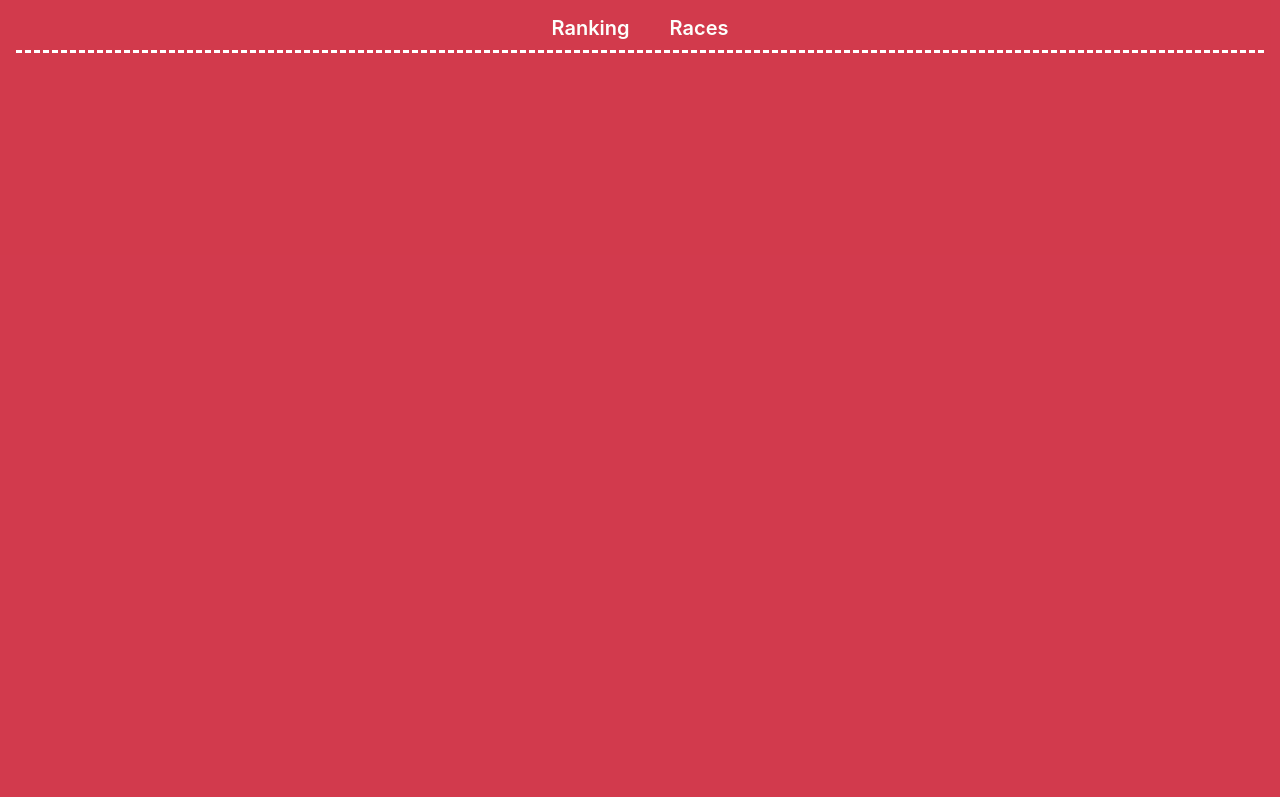
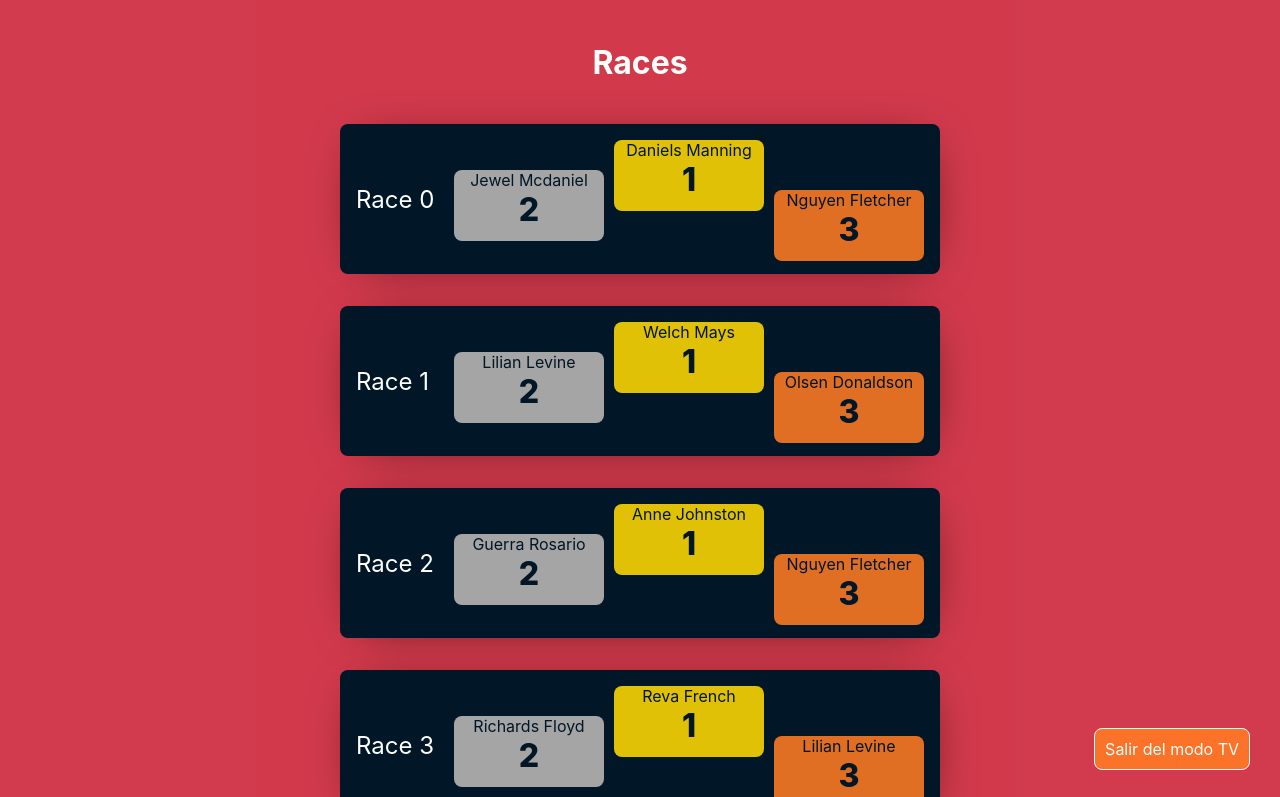
Before and after one commit to cbh6/devaway-karting-panel, a React (Create React App) app: page /tv in a window 1280 px wide. Shown: the top 797 px of the page. Built offline with nearby package versions, Linux system fonts and the light colour scheme.

Commit message:
Add TV page and mode

```diff
--- a/src/App.js
+++ b/src/App.js
@@ -3,11 +3,13 @@ import { Route, Switch } from 'wouter';
 
 import { DataProvider } from 'context/DataContext';
 import Ranking from 'pages/Ranking';
+import Tv from 'pages/Tv';
 import Races from 'pages/Races';
 import Driver from 'pages/Driver';
 import Header from 'components/Header';
 
 import './App.css';
+import TVButton from 'components/TVButton';
 
 function App() {
   return (
@@ -17,9 +19,11 @@ function App() {
           <Header />
           <Switch>
             <Route component={Ranking} path="/" />
+            <Route component={Tv} path="/tv" />
             <Route component={Races} path="/races" />
             <Route component={Driver} path="/driver/:id" />
           </Switch>
+          <TVButton />
         </section>
       </div>
     </DataProvider>
--- a/src/components/Header/index.js
+++ b/src/components/Header/index.js
@@ -1,13 +1,18 @@
 import React from 'react';
 import { Link } from 'wouter';
+import { useData } from 'context/DataContext';
 
 import './Header.css';
 
 export default function Header() {
+  const { isTVMode } = useData();
+
   return (
-    <header className="header">
-      <Link to="/">Ranking</Link>
-      <Link to="/races">Races</Link>
-    </header>
+    !isTVMode && (
+      <header className="header">
+        <Link to="/">Ranking</Link>
+        <Link to="/races">Races</Link>
+      </header>
+    )
   );
 }
--- /dev/null
+++ b/src/components/TVButton/TVButton.module.scss
@@ -0,0 +1,34 @@
+.button {
+  position: fixed;
+  bottom: 30px;
+  overflow: hidden;
+  right: 30px;
+  cursor: pointer;
+
+  .enable {
+    background: var(--theme-color_3);
+    border: 2px solid white;
+    border-radius: 50%;
+    padding: 20px;
+    transition: background-color 0.15s;
+
+    img {
+      width: 50px;
+      height: 50px;
+    }
+    &:hover {
+      background: var(--theme-color_3-light);
+    }
+  }
+
+  .disable {
+    border: 1px solid white;
+    padding: 10px;
+    border-radius: 8px;
+    background: var(--theme-color_third);
+    transition: background-color 0.15s;
+    &:hover {
+      background: rgb(255, 145, 101);
+    }
+  }
+}
--- /dev/null
+++ b/src/components/TVButton/index.js
@@ -0,0 +1,36 @@
+import React, { useCallback } from 'react';
+import { useLocation } from 'wouter';
+import icon from './tv.png';
+import { useData } from 'context/DataContext';
+
+import styles from './TVButton.module.scss';
+
+export default function TVButton() {
+  const { isTVMode, setIsTVMode } = useData();
+  const [, setLocation] = useLocation();
+
+  console.log(isTVMode);
+
+  const enableTVMode = useCallback(() => {
+    setIsTVMode(true);
+    setLocation('/tv');
+  }, [setIsTVMode, setLocation]);
+  const disableTVMode = useCallback(() => {
+    setIsTVMode(false);
+    setLocation('/');
+  }, [setIsTVMode, setLocation]);
+
+  return (
+    <div className={styles.button}>
+      {isTVMode ? (
+        <div className={styles.disable} onClick={disableTVMode}>
+          Salir del modo TV
+        </div>
+      ) : (
+        <div className={styles.enable} onClick={isTVMode ? disableTVMode : enableTVMode}>
+          <img src={icon} alt="Logo" />
+        </div>
+      )}
+    </div>
+  );
+}
--- a/src/context/DataContext.js
+++ b/src/context/DataContext.js
@@ -6,19 +6,19 @@ import { getTransformedData } from './utils';
 const initialStateContext = {
   drivers: {},
   rankingByRace: {},
-  globalRanking: {}
+  globalRanking: {},
+  isTVMode: false
 };
 const Context = React.createContext(initialStateContext);
 
 function DataProvider({ children }) {
   const [data, setData] = useState(initialStateContext);
+  const [isTVMode, setIsTVMode] = useState(false);
 
   const transformedData = useMemo(() => getTransformedData(DRIVERS_DATA), []);
-  useEffect(() => setTimeout(() => setData(transformedData), 1000), [
-    transformedData
-  ]);
+  useEffect(() => setTimeout(() => setData(transformedData), 1000), [transformedData]);
 
-  return <Context.Provider value={data}>{children}</Context.Provider>;
+  return <Context.Provider value={{ ...data, isTVMode, setIsTVMode }}>{children}</Context.Provider>;
 }
 
 function useData() {
--- a/src/index.css
+++ b/src/index.css
@@ -9,6 +9,7 @@
   --theme-color_1: #2ec4b6;
   --theme-color_2: #ff9f1c;
   --theme-color_3: #011627;
+  --theme-color_3-light: #012e52;
   --theme-color_first: rgba(255, 217, 0, 0.88);
   --theme-color_second: rgb(165, 165, 165);
   --theme-color_third: #ff7c24e0;
--- a/src/pages/Driver/index.js
+++ b/src/pages/Driver/index.js
@@ -4,19 +4,21 @@ import Spinner from 'components/Spinner';
 
 import styles from './Driver.module.scss';
 
-export default function DriverPage({ params }) {
+export default function DriverPage({ params, driverId }) {
   const { rankingByRace, drivers, globalRanking } = useData();
 
-  const driverData = drivers[params.id];
+  const id = driverId || params.id;
+  const driverData = drivers[id];
+
+  // Get ranking data from globalRanking object
   const rankingData = useMemo(() => {
     if (!Object.keys(globalRanking).length) return {};
-    const index = globalRanking.findIndex((e) => e.driverId === params.id);
-    console.log(globalRanking[index]);
+    const index = globalRanking.findIndex((e) => e.driverId === id);
     return { position: index + 1, ...globalRanking[index].rankingData };
-  }, [globalRanking, params.id]);
+  }, [globalRanking, id]);
 
   if (Object.values(drivers).length && !driverData) {
-    return <p className={styles.error}>No driver found with id {params.id}</p>;
+    return <p className={styles.error}>No driver found with id {id}</p>;
   }
 
   return (
@@ -51,7 +53,7 @@ export default function DriverPage({ params }) {
           <h2>Races</h2>
           <section className={styles.races}>
             {Object.keys(rankingByRace).map((raceName) => {
-              const position = rankingByRace[raceName].findIndex((e) => e === params.id);
+              const position = rankingByRace[raceName].findIndex((e) => e === id);
               const time = driverData.races[raceName].time;
 
               return (
--- /dev/null
+++ b/src/pages/Tv/index.js
@@ -0,0 +1,85 @@
+import React, { useCallback, useEffect, useMemo, useRef, useState } from 'react';
+import RacesPage from 'pages/Races';
+import RankingPage from 'pages/Ranking';
+import DriverPage from 'pages/Driver';
+import Spinner from 'components/Spinner';
+
+import { useData } from 'context/DataContext';
+
+// import styles from './Tv.module.scss';
+
+const TRANSITION_INTERVAL = 3000;
+const TRANSITION_PAGES = [
+  { type: 'Ranking' },
+  { type: 'Races' },
+  { type: 'Driver', id: '5f3a3c5faa55d5c4ea549ac1' },
+  { type: 'Driver', id: '5f3a3c5f4984bd9be6a6f655' },
+  { type: 'Driver', id: '5f3a3c5fc4c1a2c2dd9df702' },
+  { type: 'Driver', id: '5f3a3c5f8a23c3e2c85cab74' },
+  { type: 'Driver', id: '5f3a3c5f355a5be1fb74076a' },
+  { type: 'Ranking' },
+  { type: 'Races' },
+  { type: 'Driver', id: '5f3a3c5fc42b87fc0d6e31a9' },
+  { type: 'Driver', id: '5f3a3c5f86cbcda872a8f1ed' },
+  { type: 'Driver', id: '5f3a3c5f65e328c1a1263781' },
+  { type: 'Driver', id: '5f3a3c5fde8d2bb91cab3352' },
+  { type: 'Driver', id: '5f3a3c5f5a4ce67633e028ad' },
+  { type: 'Ranking' },
+  { type: 'Races' },
+  { type: 'Driver', id: '5f3a3c5f0e202f4a527bf502' },
+  { type: 'Driver', id: '5f3a3c5ff1c5e552442b292d' },
+  { type: 'Driver', id: '5f3a3c5f086b43d06ac5a984' },
+  { type: 'Driver', id: '5f3a3c5f2744fa89349fe0f3' },
+  { type: 'Driver', id: '5f3a3c5f970bc40e21b8ee63' },
+  { type: 'Ranking' },
+  { type: 'Races' },
+  { type: 'Driver', id: '5f3a3c5f0a5f78c603fc1d14' },
+  { type: 'Driver', id: '5f3a3c5f876488cda4de309a' },
+  { type: 'Driver', id: '5f3a3c5f8bd0087dc1b70b77' },
+  { type: 'Driver', id: '5f3a3c5f8df3fe2e8c6ae477' },
+  { type: 'Driver', id: '5f3a3c5f0c713e786503e798' },
+  { type: 'Ranking' },
+  { type: 'Races' },
+  { type: 'Driver', id: '5f3a3c5f37ce779261434517' },
+  { type: 'Driver', id: '5f3a3c5fdc6f6738e4f35dd7' },
+  { type: 'Driver', id: '5f3a3c5fdc6f6738e4f35dd7' }
+];
+
+export default function TvPage() {
+  const { isTVMode, setIsTVMode } = useData();
+
+  useEffect(() => {
+    // Enable TV Mode if user access to /tv url directly
+    if (!isTVMode) setIsTVMode(true);
+  });
+
+  const Ranking = useMemo(() => <RankingPage />, []);
+  const Races = useMemo(() => <RacesPage />, []);
+
+  const [currentPage, setCurrentPage] = useState(Ranking);
+  const currentPageIndex = useRef(0);
+
+  const getPageComponent = useCallback(
+    (transitionPage) => {
+      if (transitionPage.type === 'Ranking') return Ranking;
+      if (transitionPage.type === 'Races') return Races;
+      return <DriverPage driverId={transitionPage.id} />;
+    },
+    [Ranking, Races]
+  );
+
+  useEffect(() => {
+    const intervalId = setInterval(() => {
+      const nextPageIndex = (currentPageIndex.current + 1) % TRANSITION_PAGES.length;
+      const nextPage = getPageComponent(TRANSITION_PAGES[nextPageIndex]);
+      currentPageIndex.current = nextPageIndex;
+
+      setCurrentPage(nextPage);
+    }, TRANSITION_INTERVAL);
+
+    return () => {
+      clearInterval(intervalId);
+    };
+  });
+  return currentPage || <Spinner />;
+}
```
Also changed, not shown: src/components/TVButton/tv.png (added), src/pages/Tv/Tv.module.scss (added).
